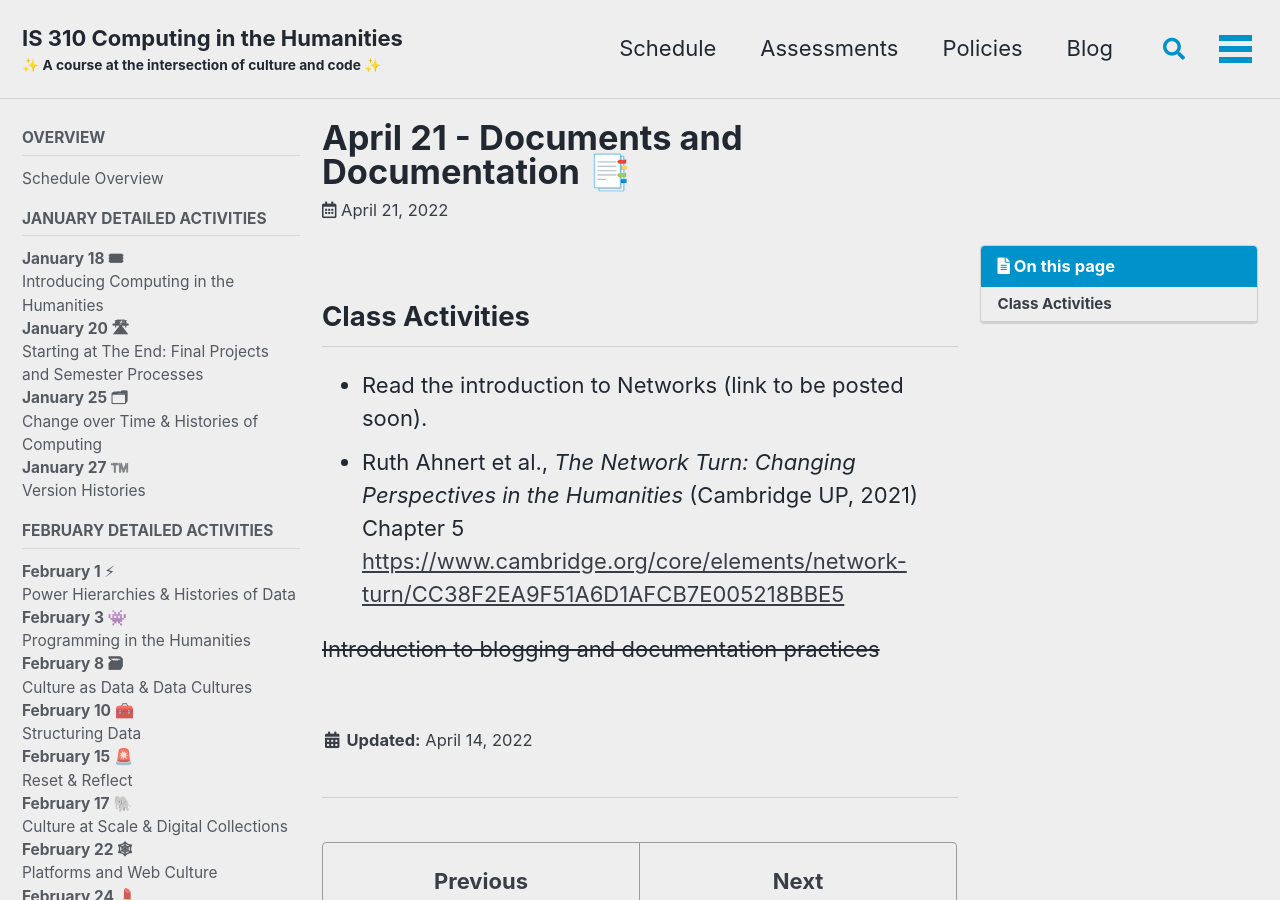
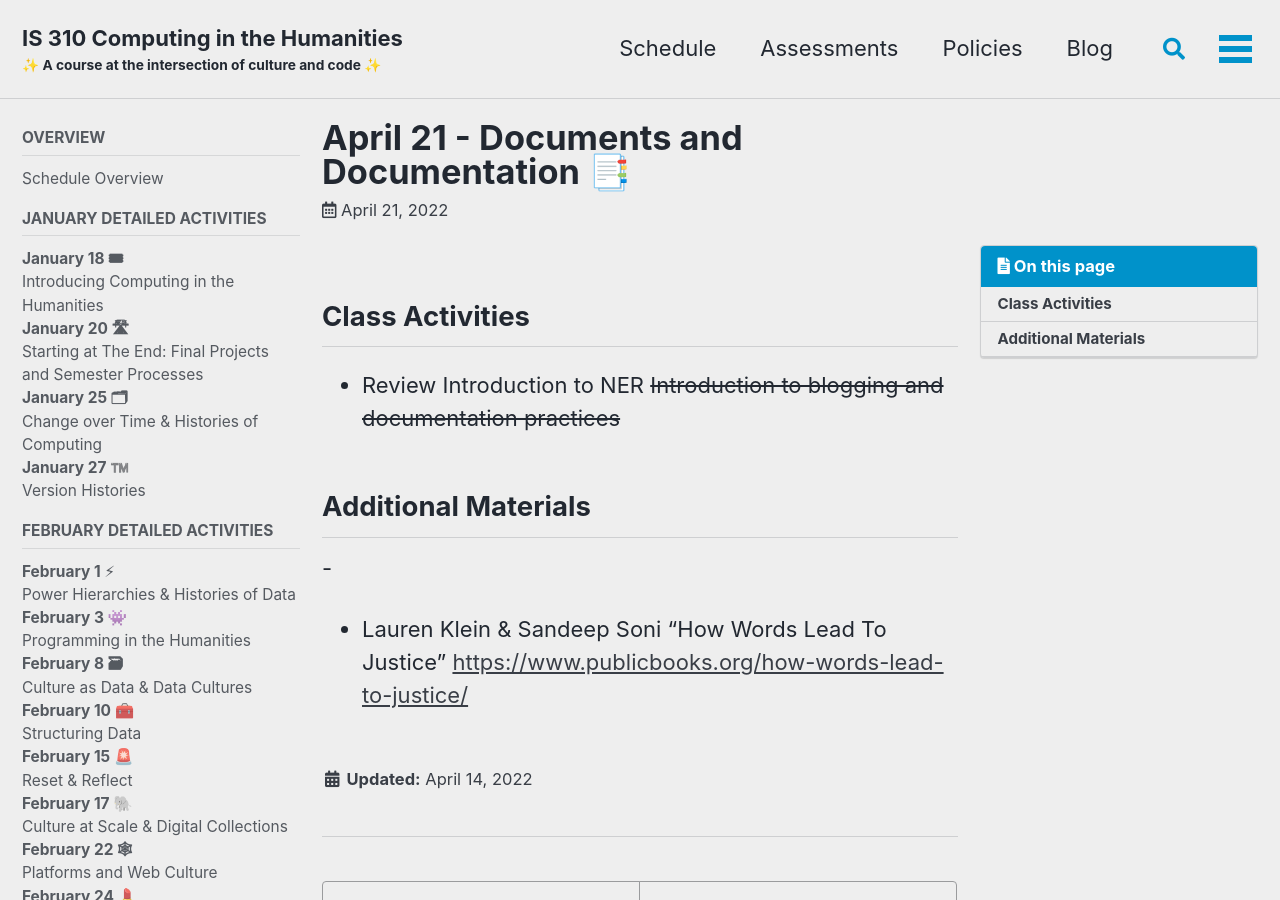
Before and after one commit to ZoeLeBlanc/is310-computing-humanities-2022, a Jekyll site: the page built from _schedule/26-documents-and-documentation.md, in a window 1280 px wide and 900 px high. Built offline with Jekyll 4.4.1, drawn with Linux system fonts in a browser that asks for light colours; cached includes are drawn as plain includes; our own code applies the rules of GitHub Pages for plain Markdown files.

Commit message:
updates for rest of the semester

```diff
--- a/_schedule/26-documents-and-documentation.md
+++ b/_schedule/26-documents-and-documentation.md
@@ -7,7 +7,10 @@ class_date: 2022-04-21
 
 ## Class Activities
 
-- Read the introduction to Networks (link to be posted soon).
-- Ruth Ahnert et al., *The Network Turn: Changing Perspectives in the Humanities* (Cambridge UP, 2021) Chapter 5 <https://www.cambridge.org/core/elements/network-turn/CC38F2EA9F51A6D1AFCB7E005218BBE5>
+- Review Introduction to NER
+~~Introduction to blogging and documentation practices~~
 
-~~Introduction to blogging and documentation practices~~
+## Additional Materials
+
+-
+- Lauren Klein & Sandeep Soni “How Words Lead To Justice”  <https://www.publicbooks.org/how-words-lead-to-justice/>
```
Also changed, not shown: _schedule/25-prestige-and-publicity.md (+2 -4 lines), _schedule/27-sustainability-and-society.md (+3 -4 lines), _schedule/28-review-and-reflect.md (+4 -0 lines).
